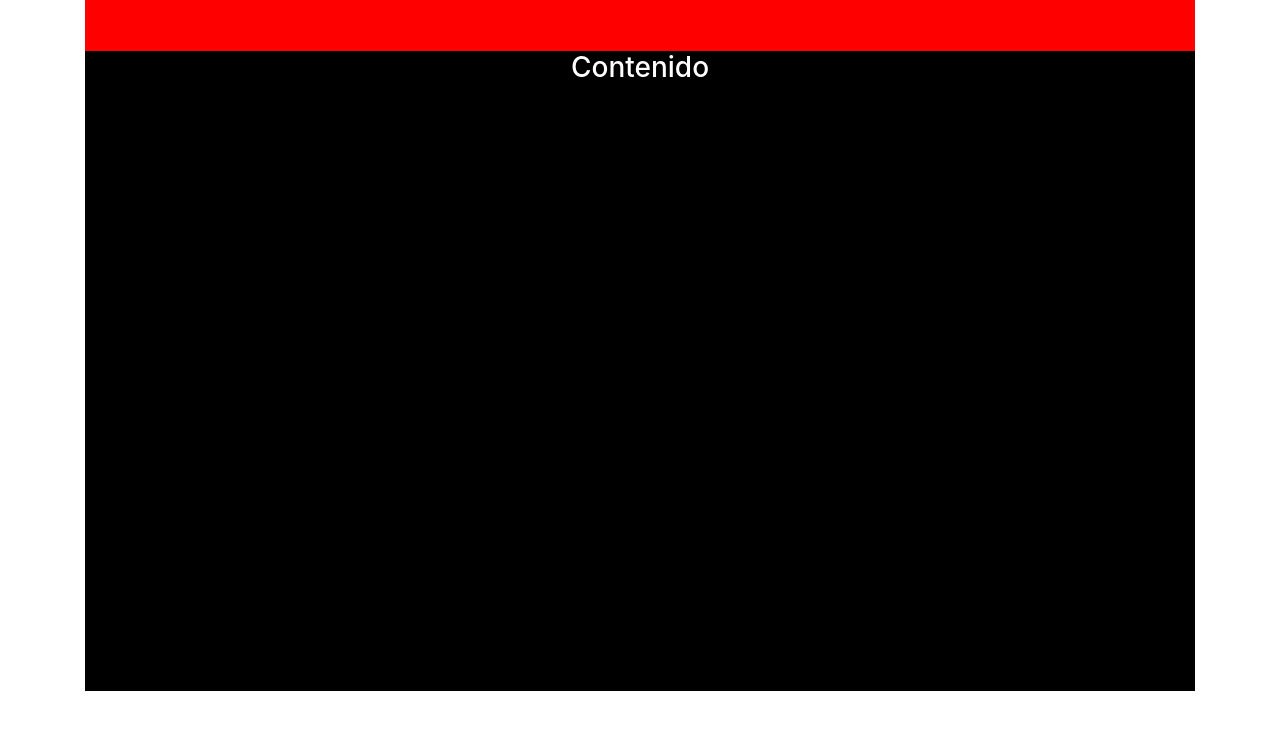
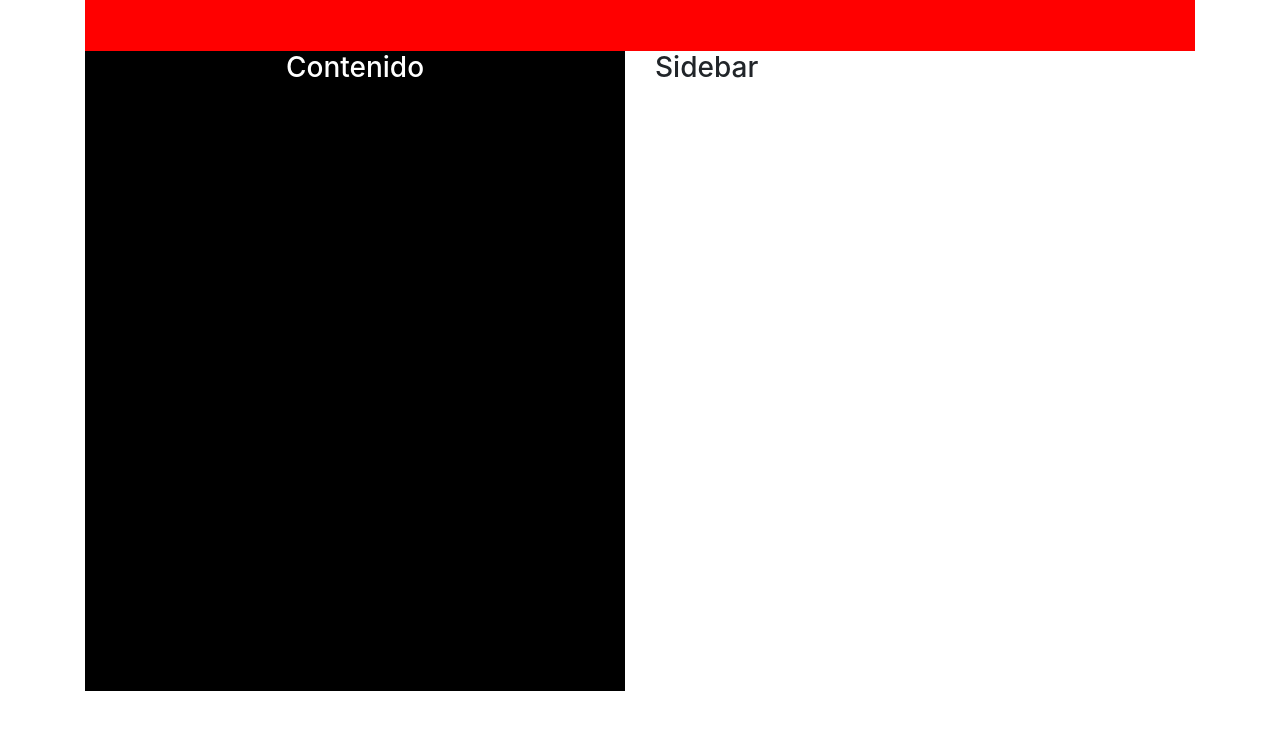
Before and after one commit to byrogr/taller-gitflow, a plain HTML site: page index.html in a window 1280 px wide. Shown: the part 49-800 px from the top of the page. Drawn offline with nearby package versions, Linux system fonts and the light colour scheme.

Commit message:
agregando sidebar

```diff
--- a/index.html
+++ b/index.html
@@ -42,6 +42,11 @@
             <h3>Contenido</h3>
           </section>
         </div>
+        <div class="col">
+          <section id="sidebar">
+            <h3>Sidebar</h3>
+          </section>
+        </div>
       </div>
     </div>
 
```
